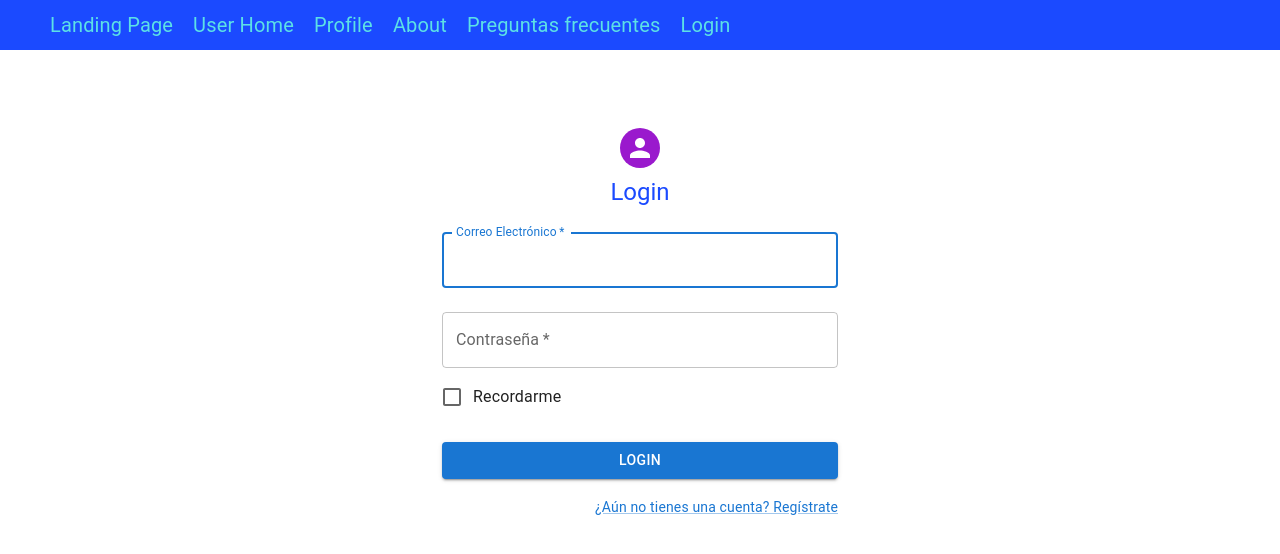
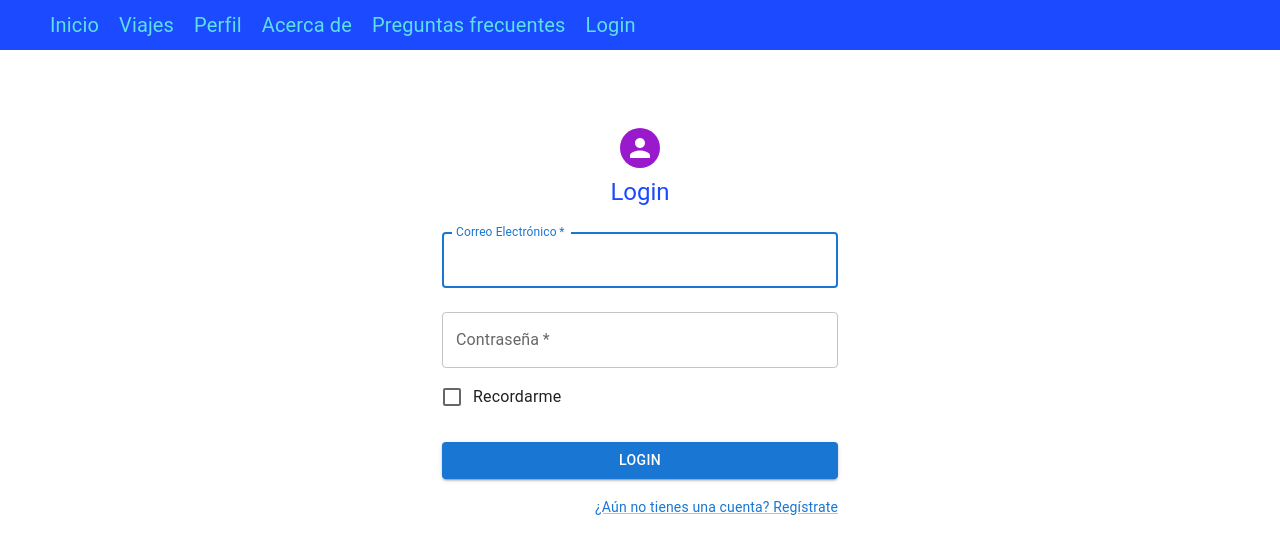
Before and after one commit to PoolWheels/PoolWheels-Front, a React (Create React App) app: page /login in a window 1280 px wide. Shown: the top 554 px of the page. Built offline with nearby package versions, Linux system fonts and the light colour scheme.

Commit message:
NavBar updated

```diff
--- a/src/components/NavBar.js
+++ b/src/components/NavBar.js
@@ -10,16 +10,16 @@ export default function NavBar() {
         <nav>
             <ul>
                 <li>
-                    <Link to="/landingpage">Landing Page</Link>
+                    <Link to="/landingpage">Inicio</Link>
                 </li>
                 <li>
-                    <Link to="/userhome">User Home</Link>
+                    <Link to="/userhome">Viajes</Link>
                 </li>
                 <li>
-                    <Link to="/profile">Profile</Link>
+                    <Link to="/profile">Perfil</Link>
                 </li>
                 <li>
-                    <Link to="/about">About</Link>
+                    <Link to="/about">Acerca de</Link>
                 </li>
                 <li>
                     <Link to="/frequentquestions">Preguntas frecuentes</Link>
@@ -31,7 +31,7 @@ export default function NavBar() {
                 )}
                 {auth.userEmail && (
                     <div className='logout'>
-                        <Button onClick={() => auth.logout()} content="Logout" type="submit"></Button>
+                        <Button onClick={() => auth.logout()} content="Cerrar Sesion" type="submit"></Button>
                     </div>
                 )}
             </ul>
```
